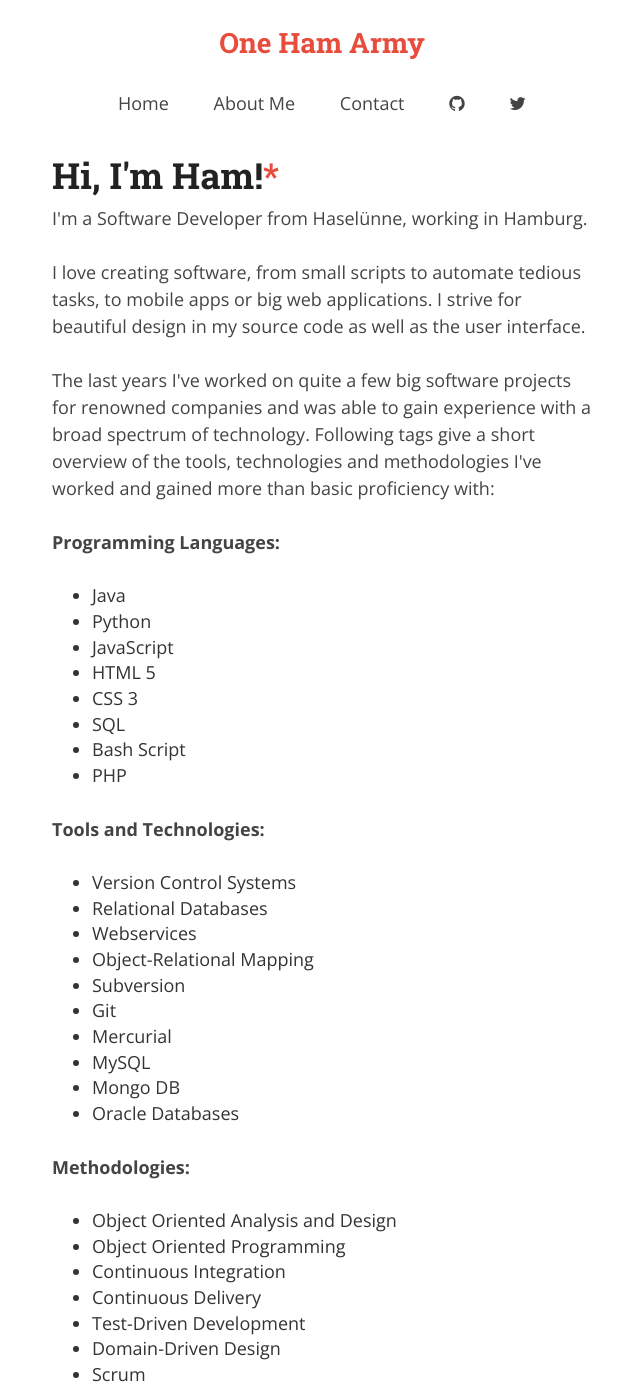
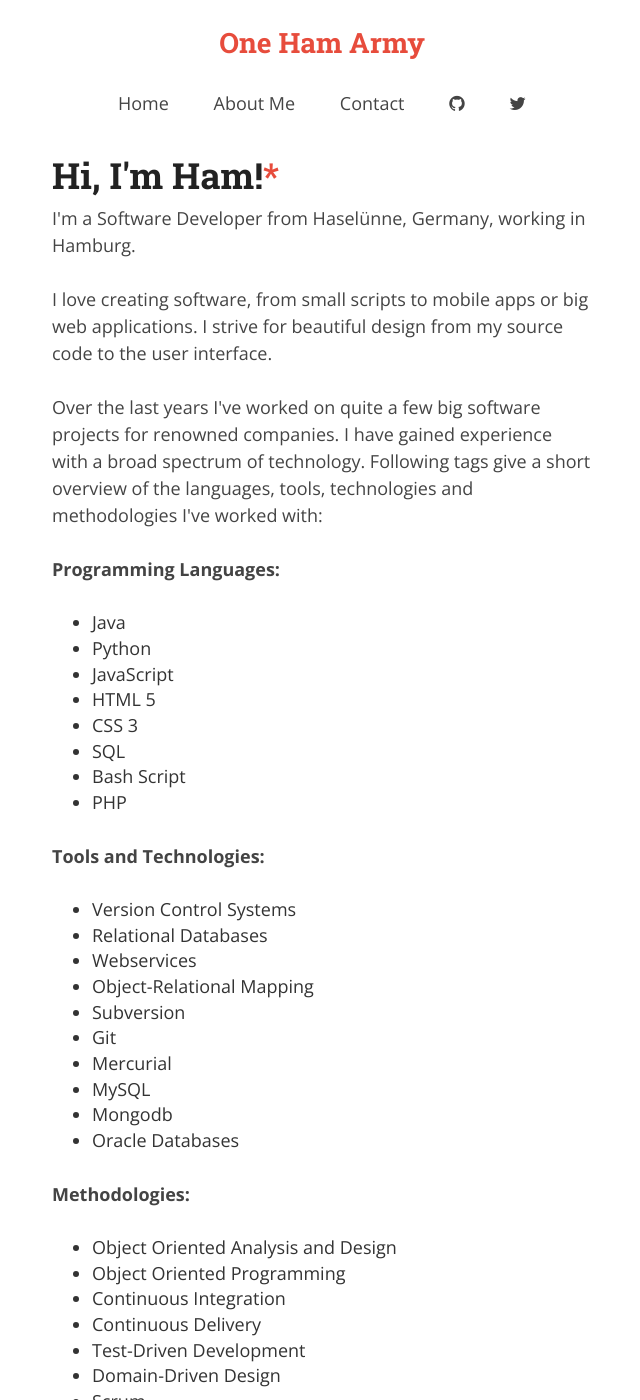
Before and after one commit to hamvocke/hamvocke.github.io, a Jekyll site: the page built from about/index.html, in a window 1280 px wide and 1400 px high. Shown: the whole window, without its empty margins (318-958 px from the left). Built offline with Jekyll 4.4.1, drawn with Linux system fonts in a browser that asks for light colours; Markdown is read by kramdown in place of the engine named in the settings; some of the changed text lies outside the part shown.

Commit message:
small corrections on the 'about' page

```diff
--- a/about/index.html
+++ b/about/index.html
@@ -5,11 +5,11 @@ title: One Ham Army
 
 <div id="about">
 	<h1>Hi, I'm Ham!<a href="#ham">*</a></h1>
-	<p>I'm a Software Developer from Haselünne, working in Hamburg.</p>
+	<p>I'm a Software Developer from Haselünne, Germany, working in Hamburg.</p>
 
-	<p>I love creating software, from small scripts to automate tedious tasks, to mobile apps or big web applications. I strive for beautiful design in my source code as well as the user interface.</p>
+	<p>I love creating software, from small scripts to mobile apps or big web applications. I strive for beautiful design from my source code to the user interface.</p>
 
-	<p>The last years I've worked on quite a few big software projects for renowned companies and was able to gain experience with a broad spectrum of technology. Following tags give a short overview of the tools, technologies and methodologies I've worked and gained more than basic proficiency with:</p>
+	<p>Over the last years I've worked on quite a few big software projects for renowned companies. I have gained experience with a broad spectrum of technology. Following tags give a short overview of the languages, tools, technologies and methodologies I've worked with:</p>
 
 	<p class="languages">
 		<strong>Programming Languages: </strong>
@@ -35,7 +35,7 @@ title: One Ham Army
 			<li>Git</li>
 			<li>Mercurial</li>
 			<li>MySQL</li>
-			<li>Mongo DB</li>
+			<li>Mongodb</li>
 			<li>Oracle Databases</li>
 		</ul>
 	</p>
@@ -52,7 +52,7 @@ title: One Ham Army
 		</ul>
 	</p>
 
-	<p>I've got a Bachelor's degree in Business Information Systems (<i>Wirtschaftsinformatik</i>) from the University of Applied Sciences Paderborn (<i>FHDW Paderborn</i>) and a Master's degree in Information Management from the WWU Münster. During that time I worked as a Software Developer at Bertelsmann in Gütersloh. There I had the opportunity to work with smart people on challenging projects. Together we delivered software with high value for external customers.</p>
+	<p>I've got a Bachelor's degree in Business Information Systems (de: <i>Wirtschaftsinformatik</i>) from the University of Applied Sciences Paderborn (<i>FHDW Paderborn</i>) and a Master's degree in Information Management from the WWU Münster. During that time I worked as a Software Developer at Bertelsmann in Gütersloh, Germany. In this position I had the opportunity to work with smart people on challenging projects. Together we delivered software with high value for our external customers.</p>
 
 	<p>If you want to say <i>"hi"</i> or have a specific request, feel free to drop me a line. You can find all my contact information on the <a href="/contact">Contact Page</a>.</p>
 
```
